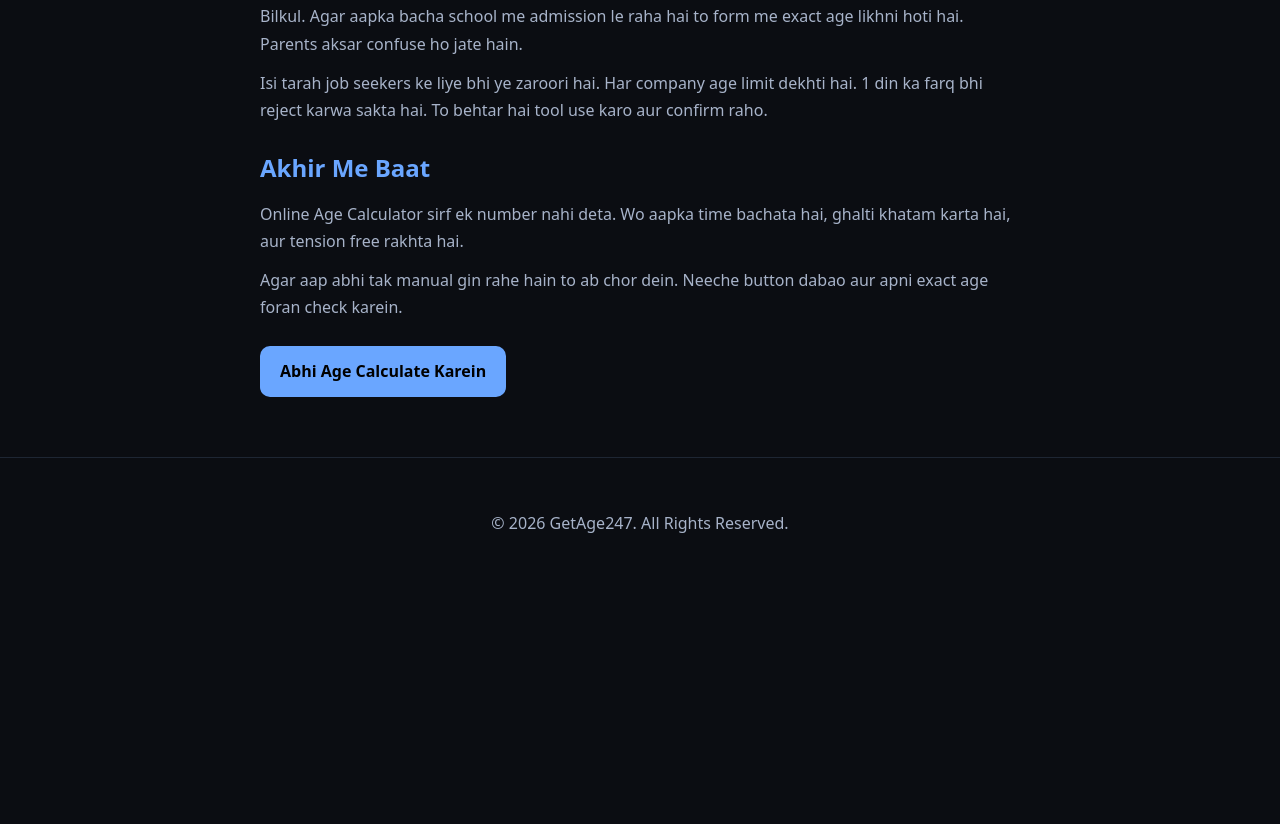
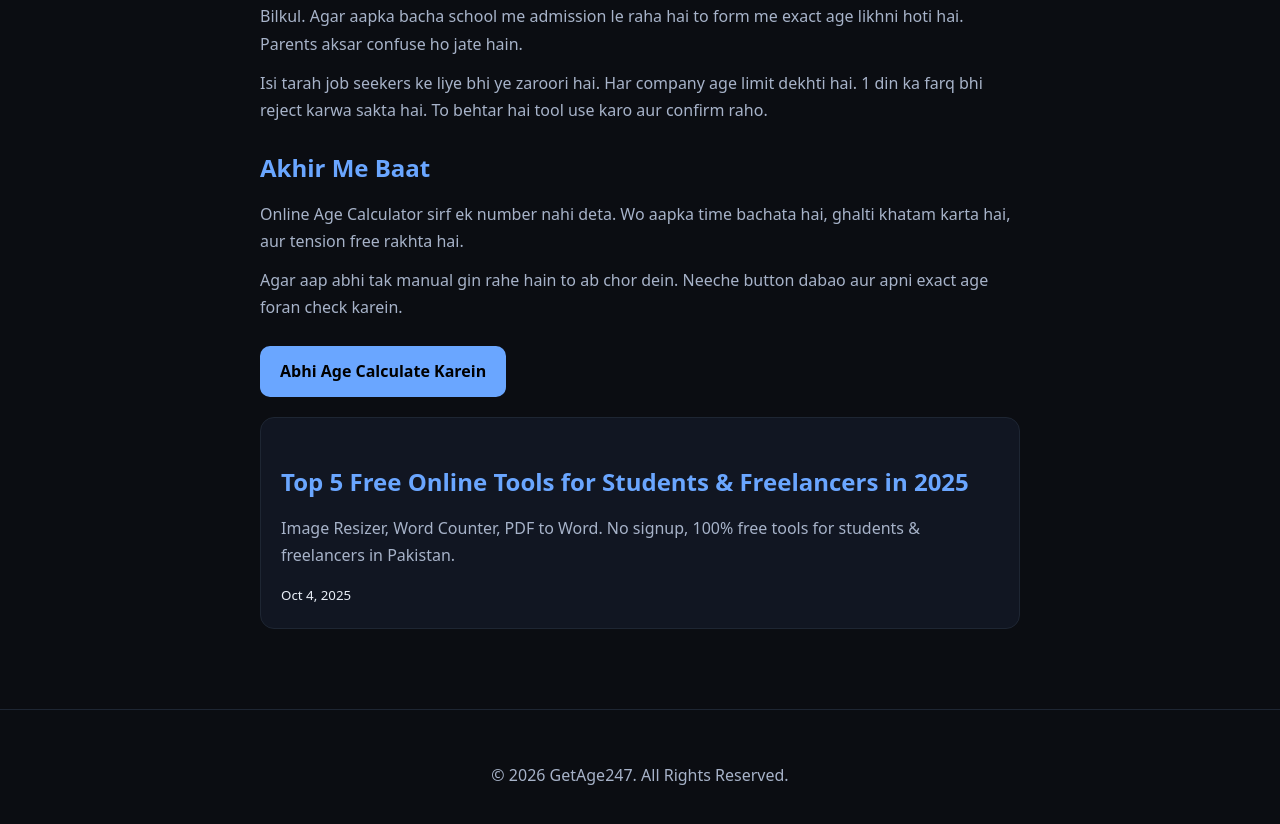
Before and after one commit to GNLASSI/age-calculator-online-tool, a plain HTML site: page blog.html in a window 1280 px wide. Shown: the part 1897-2721 px from the top of the page. Before the commit the page ends 2486 px from the top, so only its background shows below. Drawn offline with Linux system fonts and the light colour scheme.

Commit message:
Update blog.html

```diff
--- a/blog.html
+++ b/blog.html
@@ -56,10 +56,12 @@
       <p>Misal ke tor pe, agar aap 15 March 2000 ko paida hue, to ye aapko exact batayega ke aaj ke din aap 25 saal, 6 mahine aur 19 din ke ho gaye. Ye manual hisaab se 10 guna tez aur 100% accurate hai.</p>
     </div>
 
+
     <h2>2. Isko Use Karne Ke 4 Sab Se Bare Fayde</h2>
     <p>Log is tool ko kyun pasand karte hain? Waja ye 4 points hain:</p>
 
     <h3>Bilkul Accurate Result</h3>
+
     <p>Insan se ghalti ho sakti hai, lekin code se nahi. Ye leap year, mahine ke din, sab kuch khud count karta hai. Aapko 1 din ka farq bhi nahi milega.</p>
 
     <h3>Bilkul Free Aur Fast</h3>
@@ -95,6 +97,11 @@
       <a href="/" class="btn">Abhi Age Calculate Karein</a>
     </div>
   </article>
+  <article class="card" style="margin-top:20px;">
+  <h2><a href="/blog/Blog-top-5-free-tool.html" style="color:var(--p); text-decoration:none;">Top 5 Free Online Tools for Students & Freelancers in 2025</a></h2>
+  <p>Image Resizer, Word Counter, PDF to Word. No signup, 100% free tools for students & freelancers in Pakistan.</p>
+  <small>Oct 4, 2025</small>
+</article>
 </main>
 
 <footer>
```
